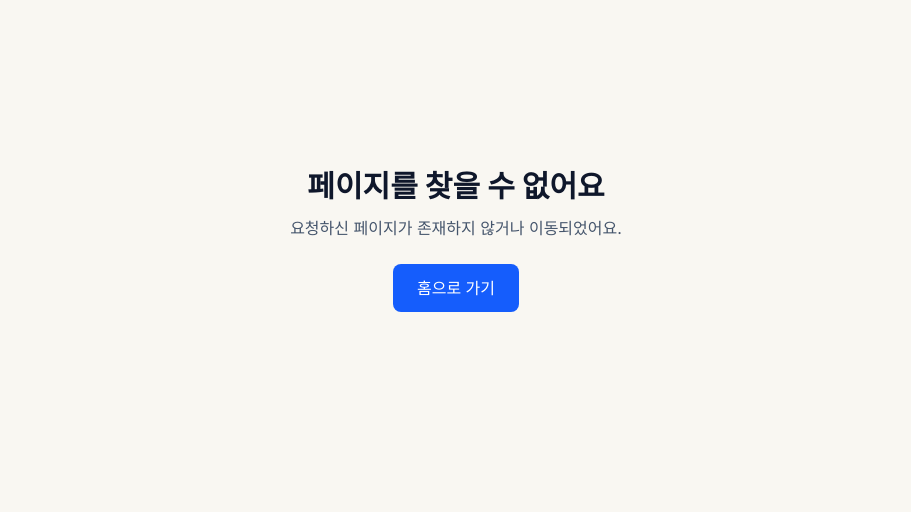
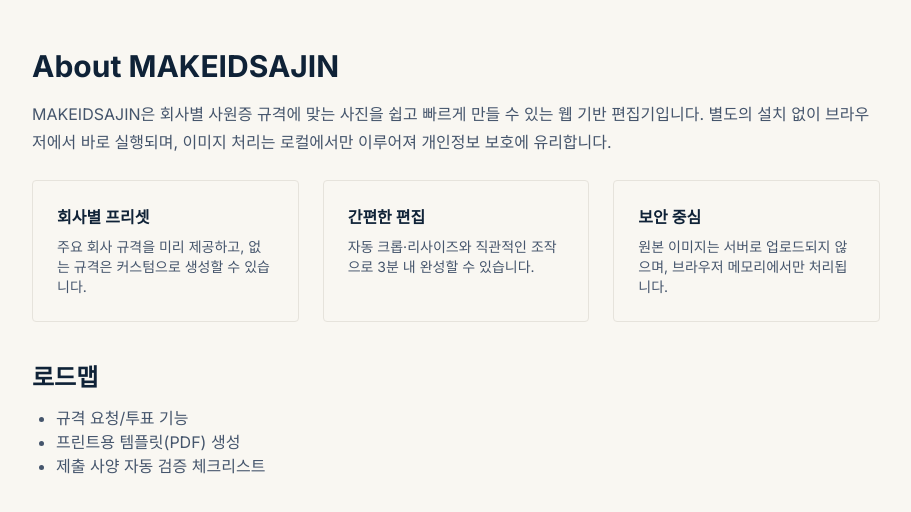
Before and after one commit to SUE960/dingco-vibecoding, a Next.js app: page /about in a window 1280 px wide. Before the commit this address had no page. Shown: the top 512 px of the page, without its empty margins (184-1095 px from the left). Built offline with nearby package versions, Linux system fonts and the light colour scheme.

Commit message:
feat: ABOUT 전용 페이지 추가 및 헤더 링크 연결(/about)

```diff
--- /dev/null
+++ b/src/app/about/page.tsx
@@ -0,0 +1,36 @@
+'use client';
+
+export default function AboutPage() {
+  return (
+    <main className="max-w-4xl mx-auto px-6 py-12">
+      <h1 className="text-3xl font-bold mb-4" style={{ color: 'var(--navy)' }}>About MAKEIDSAJIN</h1>
+      <p className="text-slate-600 leading-7 mb-6">
+        MAKEIDSAJIN은 회사별 사원증 규격에 맞는 사진을 쉽고 빠르게 만들 수 있는 웹 기반 편집기입니다.
+        별도의 설치 없이 브라우저에서 바로 실행되며, 이미지 처리는 로컬에서만 이루어져 개인정보 보호에 유리합니다.
+      </p>
+      <section className="grid md:grid-cols-3 gap-6 mb-10">
+        <div className="p-6 border rounded" style={{ borderColor: 'var(--line)' }}>
+          <div className="font-semibold mb-2" style={{ color: 'var(--navy)' }}>회사별 프리셋</div>
+          <p className="text-sm text-slate-600">주요 회사 규격을 미리 제공하고, 없는 규격은 커스텀으로 생성할 수 있습니다.</p>
+        </div>
+        <div className="p-6 border rounded" style={{ borderColor: 'var(--line)' }}>
+          <div className="font-semibold mb-2" style={{ color: 'var(--navy)' }}>간편한 편집</div>
+          <p className="text-sm text-slate-600">자동 크롭·리사이즈와 직관적인 조작으로 3분 내 완성할 수 있습니다.</p>
+        </div>
+        <div className="p-6 border rounded" style={{ borderColor: 'var(--line)' }}>
+          <div className="font-semibold mb-2" style={{ color: 'var(--navy)' }}>보안 중심</div>
+          <p className="text-sm text-slate-600">원본 이미지는 서버로 업로드되지 않으며, 브라우저 메모리에서만 처리됩니다.</p>
+        </div>
+      </section>
+
+      <section className="space-y-3">
+        <h2 className="text-2xl font-bold" style={{ color: 'var(--navy)' }}>로드맵</h2>
+        <ul className="list-disc pl-6 text-slate-600">
+          <li>규격 요청/투표 기능</li>
+          <li>프린트용 템플릿(PDF) 생성</li>
+          <li>제출 사양 자동 검증 체크리스트</li>
+        </ul>
+      </section>
+    </main>
+  );
+}
--- a/src/app/page.tsx
+++ b/src/app/page.tsx
@@ -52,7 +52,7 @@
       <header className="sticky top-0 z-50 border-b" style={{ borderColor: 'var(--line)' }}>
         <div className="max-w-6xl mx-auto px-6 py-6">
           <div className="flex items-center justify-between text-sm tracking-widest">
-            <button onClick={() => window.scrollTo({ top: 0, behavior: 'smooth' })} className="uppercase" style={{ color: 'var(--muted)' }}>ABOUT</button>
+            <a href="/about" className="uppercase" style={{ color: 'var(--muted)' }}>ABOUT</a>
             <div className="font-semibold text-2xl" style={{ letterSpacing: '0.35rem', color: 'var(--navy)' }}>
               MAKEIDSAJIN
             </div>
```
